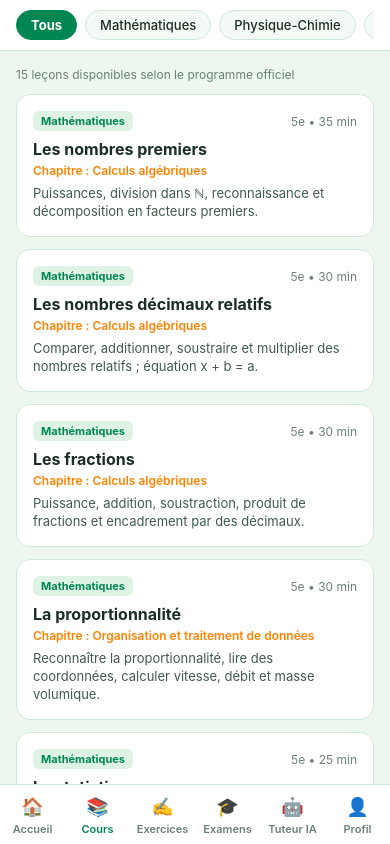
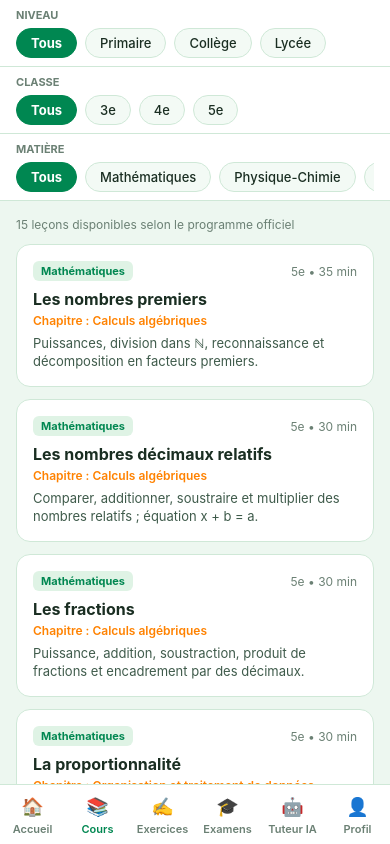
Before and after one commit to Falcao12-bot/EDUCI, a React Native app in the folder react-native-educi/: screen /CoursesTab in a window 390 px wide. Built offline with nearby package versions, Linux system fonts and the light colour scheme.

Commit message:
Ajouter des filtres en cascade sur l'"'"'écran Cours
Co-authored-by: base44-builder[bot] <245833847+base44-builder[bot]@users.noreply.github.com>

```diff
--- a/react-native-educi/src/screens/CoursesScreen.tsx
+++ b/react-native-educi/src/screens/CoursesScreen.tsx
@@ -14,25 +14,57 @@ import { ContenuRich } from '../components/ContenuRich';
 
 export const CoursesScreen: React.FC = () => {
   const { colors } = useAppTheme();
+  const [selectedLevel, setSelectedLevel] = useState<string>('Tous');
+  const [selectedClass, setSelectedClass] = useState<string>('Tous');
   const [selectedSubject, setSelectedSubject] = useState<string>('Tous');
   const [activeLesson, setActiveLesson] = useState<Lesson | null>(null);
 
-  const subjects = ['Tous', 'Mathématiques', 'Physique-Chimie', 'Français', 'SVT'];
+  // Mapping classe → niveau
+  const CLASS_TO_LEVEL: Record<string, string> = {
+    '6e': 'Collège', '5e': 'Collège', '4e': 'Collège', '3e': 'Collège',
+    'CM2': 'Primaire', 'CM1': 'Primaire',
+    '2nde': 'Lycée', '1ère': 'Lycée', 'Terminale': 'Lycée',
+  };
 
-  const filteredLessons = selectedSubject === 'Tous'
-    ? INITIAL_LESSONS
-    : INITIAL_LESSONS.filter(l => l.subject === selectedSubject);
+  const levels = ['Tous', 'Primaire', 'Collège', 'Lycée'];
 
-  return (
-    <SafeAreaView style={[styles.container, { backgroundColor: colors.background }]}>
-      {/* Subjects filter bar */}
-      <View style={[styles.filterBar, { backgroundColor: colors.surface, borderBottomColor: colors.border }]}>
-        <ScrollView horizontal showsHorizontalScrollIndicator={false}>
-          {subjects.map(subj => {
-            const active = selectedSubject === subj;
-            return (
+  // Classes disponibles selon le niveau choisi
+  const availableClasses = ['Tous', ...Array.from(
+    new Set(
+      INITIAL_LESSONS
+        .filter(l => selectedLevel === 'Tous' || CLASS_TO_LEVEL[l.gradeClass] === selectedLevel)
+        .map(l => l.gradeClass)
+    )
+  ).sort()];
+
+  // Matières disponibles selon le niveau et la classe choisis
+  const availableSubjects = ['Tous', ...Array.from(
+    new Set(
+      INITIAL_LESSONS
+        .filter(l => selectedLevel === 'Tous' || CLASS_TO_LEVEL[l.gradeClass] === selectedLevel)
+        .filter(l => selectedClass === 'Tous' || l.gradeClass === selectedClass)
+        .map(l => l.subject)
+    )
+  )];
+
+  const filteredLessons = INITIAL_LESSONS
+    .filter(l => selectedLevel === 'Tous' || CLASS_TO_LEVEL[l.gradeClass] === selectedLevel)
+    .filter(l => selectedClass === 'Tous' || l.gradeClass === selectedClass)
+    .filter(l => selectedSubject === 'Tous' || l.subject === selectedSubject);
+
+  const resetClass = (level: string) => {
+    setSelectedLevel(level);
+    setSelectedClass('Tous');
+    setSelectedSubject('Tous');
+  };
+  const resetSubject = (cls: string) => {
+    setSelectedClass(cls);
+    setSelectedSubject('Tous');
+  };
+
+  const renderChip = (label: string, active: boolean, onPress: () => void) => (
     <TouchableOpacity
-                key={subj}
+      key={label}
       style={[
         styles.filterChip,
         {
@@ -40,7 +72,7 @@ export const CoursesScreen: React.FC = () => {
           borderColor: active ? colors.primary : colors.border,
         },
       ]}
-                onPress={() => setSelectedSubject(subj)}
+      onPress={onPress}
     >
       <Text
         style={[
@@ -48,11 +80,34 @@ export const CoursesScreen: React.FC = () => {
           { color: active ? '#FFFFFF' : colors.textPrimary, fontWeight: active ? '700' : '500' },
         ]}
       >
-                  {subj}
+        {label}
       </Text>
     </TouchableOpacity>
   );
-          })}
+
+  return (
+    <SafeAreaView style={[styles.container, { backgroundColor: colors.background }]}>
+      {/* Niveau filter bar */}
+      <View style={[styles.filterBar, { backgroundColor: colors.surface, borderBottomColor: colors.border }]}>
+        <Text style={[styles.filterLabel, { color: colors.textMuted }]}>Niveau</Text>
+        <ScrollView horizontal showsHorizontalScrollIndicator={false}>
+          {levels.map(lvl => renderChip(lvl, selectedLevel === lvl, () => resetClass(lvl)))}
+        </ScrollView>
+      </View>
+
+      {/* Classe filter bar */}
+      <View style={[styles.filterBar, { backgroundColor: colors.surface, borderBottomColor: colors.border }]}>
+        <Text style={[styles.filterLabel, { color: colors.textMuted }]}>Classe</Text>
+        <ScrollView horizontal showsHorizontalScrollIndicator={false}>
+          {availableClasses.map(cls => renderChip(cls, selectedClass === cls, () => resetSubject(cls)))}
+        </ScrollView>
+      </View>
+
+      {/* Matière filter bar */}
+      <View style={[styles.filterBar, { backgroundColor: colors.surface, borderBottomColor: colors.border }]}>
+        <Text style={[styles.filterLabel, { color: colors.textMuted }]}>Matière</Text>
+        <ScrollView horizontal showsHorizontalScrollIndicator={false}>
+          {availableSubjects.map(subj => renderChip(subj, selectedSubject === subj, () => setSelectedSubject(subj)))}
         </ScrollView>
       </View>
 
@@ -127,7 +182,8 @@ export const CoursesScreen: React.FC = () => {
 
 const styles = StyleSheet.create({
   container: { flex: 1 },
-  filterBar: { paddingVertical: 10, paddingHorizontal: 16, borderBottomWidth: 1 },
+  filterBar: { paddingVertical: 8, paddingHorizontal: 16, borderBottomWidth: 1 },
+  filterLabel: { fontSize: 11, fontWeight: '700', textTransform: 'uppercase', marginBottom: 6 },
   filterChip: { paddingHorizontal: 14, paddingVertical: 6, borderRadius: 16, borderWidth: 1, marginRight: 8 },
   filterChipText: { fontSize: 13 },
   listContent: { padding: 16, paddingBottom: 40 },
```
Lines whose indentation alone changed are shown as unchanged.
